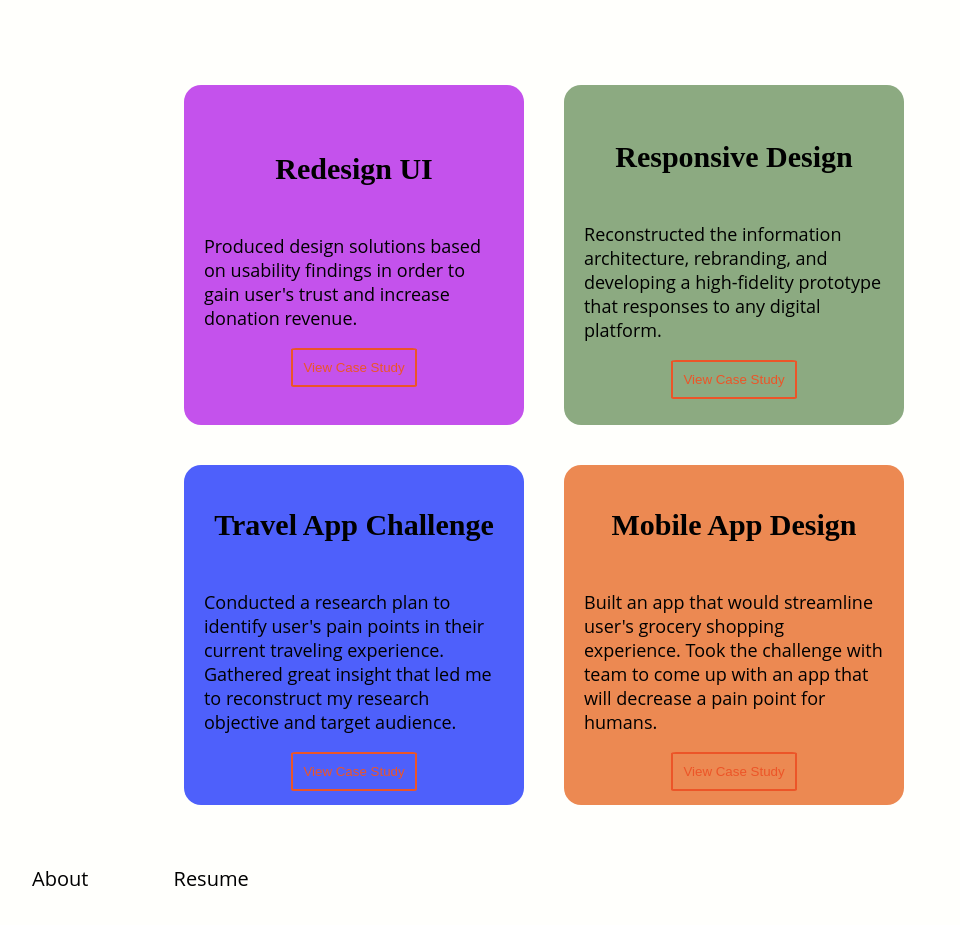
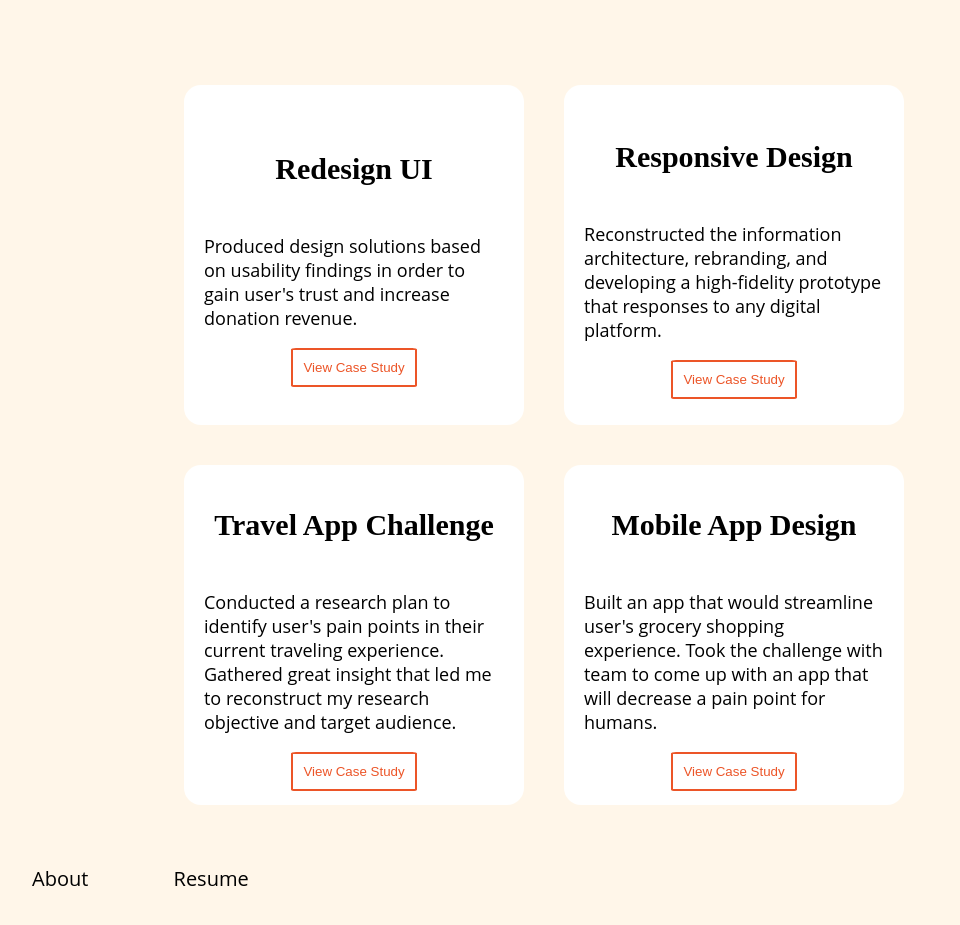
Before and after one commit to ambrlei/UX_UI_HW_19, a plain HTML site: page index.html in a window 1280 px wide. Shown: the part 641-1566 px from the top of the page, without its empty margins (96-1056 px from the left). Drawn offline with Linux system fonts and the light colour scheme; some icons are missing.

Commit message:
Case study cards
Changed the background color

```diff
--- a/css/index.css
+++ b/css/index.css
@@ -3,7 +3,7 @@
 
 body {
     font-family: Open Sans;
-    background-color: #FFFFFC;
+    background-color: #FFF6E9;
 }
 
 p {
@@ -89,23 +89,23 @@ li {
 
 .HappyHippie {
     grid-area: TopLeft;
-    background-color: #C452EC;
+    background-color: white;
 
 }
 
 .Government {
     grid-area: TopRight;
-    background-color: #8CAA81;
+    background-color: white;
 }
 
 .PupPal {
     grid-area: BottomLeft;
-    background-color: #4E60FB;
+    background-color: white;
 }
 
 .HappyGrocer {
     grid-area: BottomRight;
-    background-color: #EC8952;
+    background-color: white;
 }
 
 .caseStudies {
```
